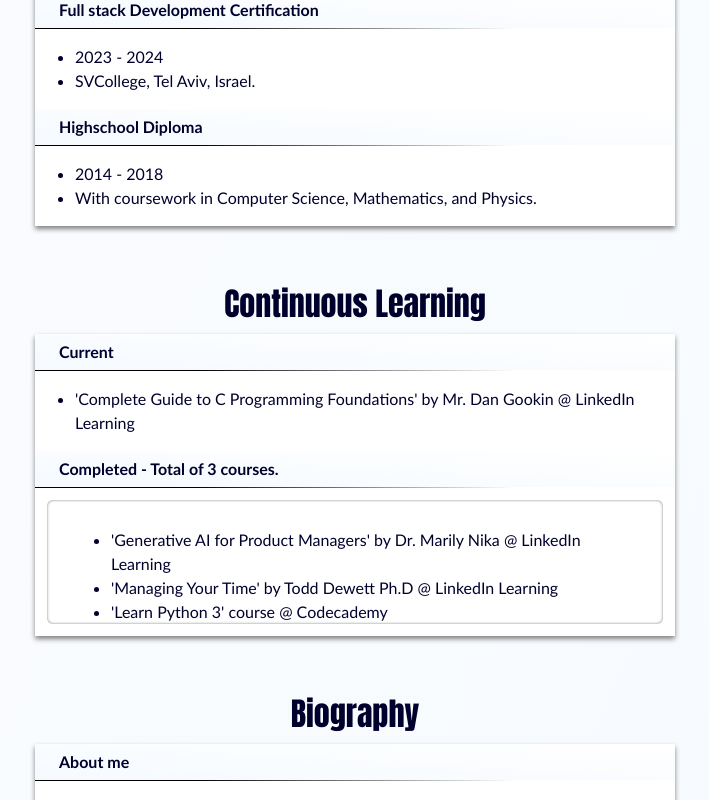
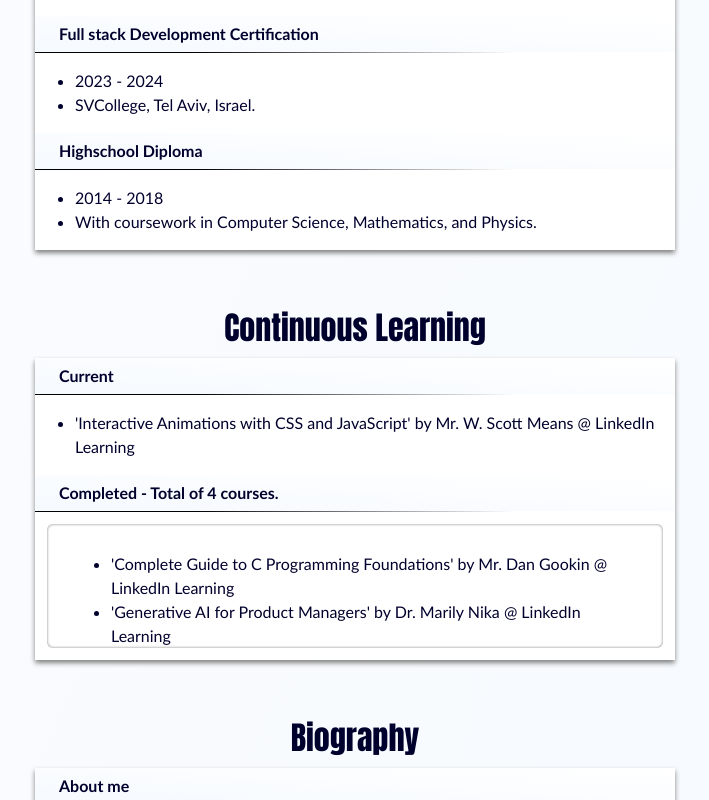
Before and after one commit to maximshilo/personal-website, a React (Create React App) app in the folder client/: page /about in a window 1280 px wide. Shown: the part 1451-2251 px from the top of the page, without its empty margins (285-994 px from the left). Built offline with nearby package versions, Linux system fonts and the light colour scheme.

Commit message:
Content Update
New resume; Completed courses; Learned C.

```diff
--- a/client/src/components/About.jsx
+++ b/client/src/components/About.jsx
@@ -9,12 +9,13 @@ export default function About(props) {
         ['Back-end', 'Node.js', 'Express'],
         ['Databases', 'MongoDB'],
         ['Tools', 'Git', 'Heroku'],
-        ['Languages', 'JavaScript', 'C#', 'Python'],
+        ['Languages', 'JavaScript', 'C', 'C#', 'Python'],
     ]
 
     const continousLearning = {
-        current: [`'Complete Guide to C Programming Foundations' by Mr. Dan Gookin @ LinkedIn Learning`],
+        current: [`'Interactive Animations with CSS and JavaScript' by Mr. W. Scott Means @ LinkedIn Learning`],
         completed: [
+            `'Complete Guide to C Programming Foundations' by Mr. Dan Gookin @ LinkedIn Learning`,
             `'Generative AI for Product Managers' by Dr. Marily Nika  @ LinkedIn Learning`,
             `'Managing Your Time' by Todd Dewett Ph.D  @ LinkedIn Learning`,
             `'Learn Python 3' course @ Codecademy`]
```
Also changed, not shown: 2 other files (tests, documents, lock files or other folders).
